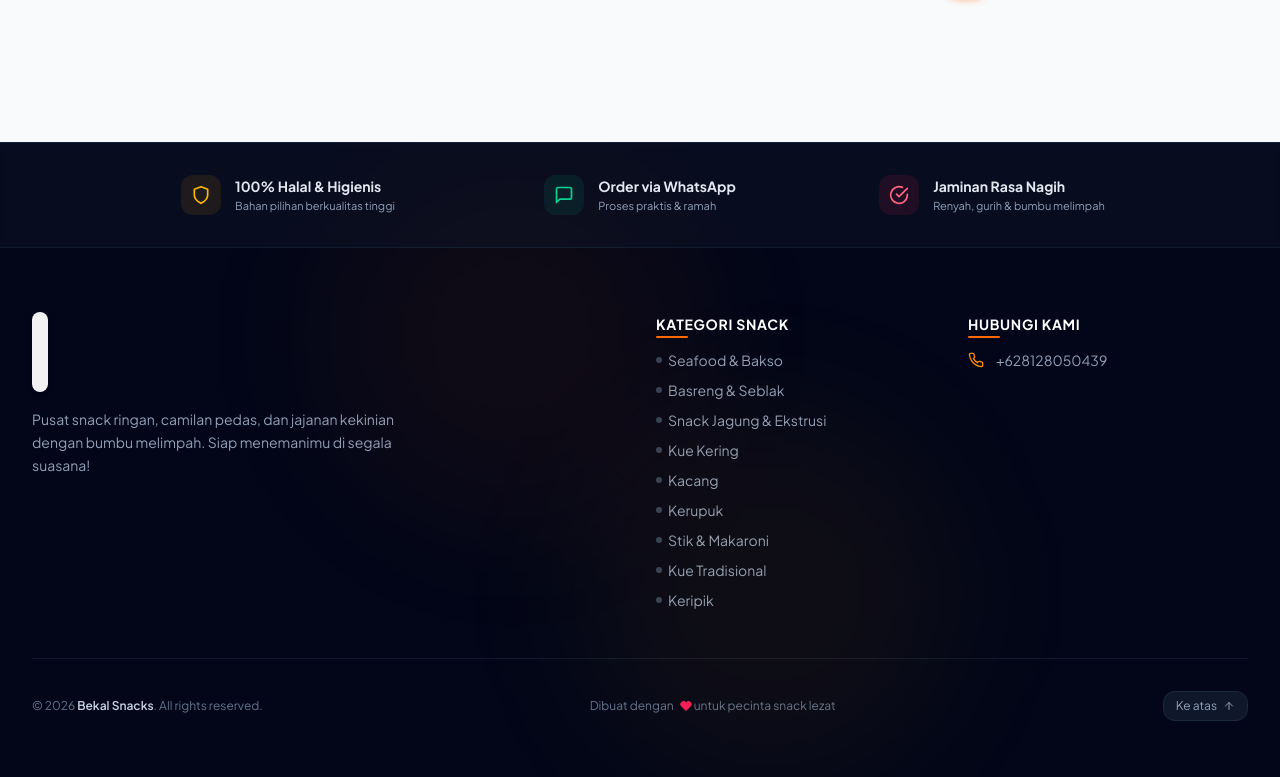
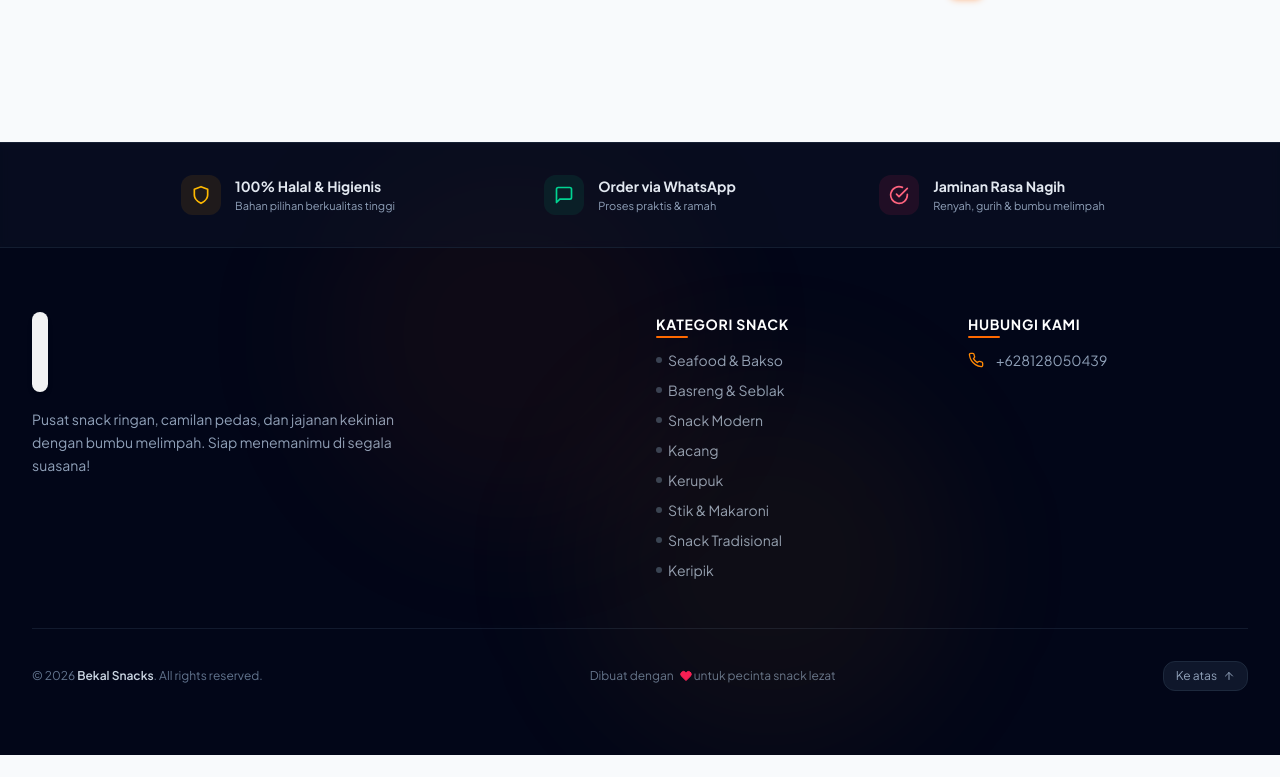
Before and after one commit to Yossy123/Crunch-Up, a React (Vite) app: page / in a window 1280 px wide. Shown: the part 1564-2341 px from the top of the page. After the commit the page ends 2319 px from the top, so only its background shows below. Built offline with nearby package versions, Linux system fonts and the light colour scheme.

Commit message:
feat: add product data and ProductGrid component for catalog display

```diff
--- a/src/components/ProductGrid.jsx
+++ b/src/components/ProductGrid.jsx
@@ -164,7 +164,7 @@
       {/* Grid or Empty State */}
       {currentProducts.length > 0 ? (
         <>
-          <div className="grid grid-cols-2 sm:grid-cols-3 md:grid-cols-4 lg:grid-cols-5 gap-4 sm:gap-6 min-h-[480px] sm:min-h-[580px]">
+          <div className="grid grid-cols-2 sm:grid-cols-3 md:grid-cols-4 lg:grid-cols-5 gap-4 sm:gap-6 items-start">
             {currentProducts.map(product => (
               <ProductCard
                 key={product.id}
--- a/src/data/products.json
+++ b/src/data/products.json
@@ -32,7 +32,7 @@
   {
     "id": 4,
     "name": "Brondong Manis",
-    "category": "Snack Jagung & Ekstrusi",
+    "category": "Snack Modern",
     "flavor": "Manis",
     "price": 16000,
     "image": "https://i.ibb.co.com/kVmwTy5t/snack-Brondong-Manis.jpg",
@@ -42,7 +42,7 @@
   {
     "id": 5,
     "name": "Brownies Kering Mini",
-    "category": "Kue Kering",
+    "category": "Snack Modern",
     "flavor": "Manis",
     "price": 26000,
     "image": "https://i.ibb.co.com/zhyqB439/snack-Brownies-Kering-Mini.jpg",
@@ -52,7 +52,7 @@
   {
     "id": 6,
     "name": "Cha cha coklat",
-    "category": "Kue Kering",
+    "category": "Snack Modern",
     "flavor": "Manis",
     "price": 16000,
     "image": "https://i.ibb.co.com/FqfKWP7N/snack-Cha-cha-coklat.jpg",
@@ -72,7 +72,7 @@
   {
     "id": 8,
     "name": "Gabus Asin",
-    "category": "Snack Jagung & Ekstrusi",
+    "category": "Snack Modern",
     "flavor": "Asin",
     "price": 26000,
     "image": "https://i.ibb.co.com/DDyqV1ss/snack-Gabus-Asin.jpg",
@@ -82,7 +82,7 @@
   {
     "id": 9,
     "name": "Gabus Indosari",
-    "category": "Snack Jagung & Ekstrusi",
+    "category": "Snack Modern",
     "flavor": "Keju",
     "price": 19000,
     "image": "https://i.ibb.co.com/ns5LRnMp/snack-Gabus-Indosari.jpg",
@@ -232,7 +232,7 @@
   {
     "id": 24,
     "name": "Keciput Bulat Mini",
-    "category": "Kue Tradisional",
+    "category": "Snack Tradisional",
     "flavor": "Manis",
     "price": 21000,
     "image": "https://i.ibb.co.com/tytSsM1/snack-Keciput-Bulat-Mini.jpg",
@@ -242,7 +242,7 @@
   {
     "id": 25,
     "name": "Kembang Goyang",
-    "category": "Kue Tradisional",
+    "category": "Snack Tradisional",
     "flavor": "Manis",
     "price": 0,
     "image": "https://i.ibb.co.com/0jYsm6z0/snack-Kembang-Goyang.jpg",
@@ -662,7 +662,7 @@
   {
     "id": 67,
     "name": "Kue Kering (Gosyen)",
-    "category": "Kue Kering",
+    "category": "Snack Modern",
     "flavor": "Manis",
     "price": 22000,
     "image": "https://i.ibb.co.com/Q1wQwqv/snack-Kue-Kering.jpg",
@@ -672,7 +672,7 @@
   {
     "id": 68,
     "name": "Kue Pang Pang",
-    "category": "Kue Kering",
+    "category": "Snack Modern",
     "flavor": "Manis",
     "price": 0,
     "image": "https://i.ibb.co.com/hxPYZ7HZ/snack-Kue-Pang-Pang.jpg",
@@ -682,7 +682,7 @@
   {
     "id": 69,
     "name": "Kue Semprong",
-    "category": "Kue Tradisional",
+    "category": "Snack Tradisional",
     "flavor": "Manis",
     "price": 26000,
     "image": "https://i.ibb.co.com/fYPzStHB/snack-Kue-Semprong.jpg",
@@ -692,7 +692,7 @@
   {
     "id": 70,
     "name": "Kue Tambang",
-    "category": "Kue Tradisional",
+    "category": "Snack Tradisional",
     "flavor": "Manis",
     "price": 16000,
     "image": "https://i.ibb.co.com/hJpV7xKh/snack-Kue-Tambang.jpg",
@@ -702,7 +702,7 @@
   {
     "id": 71,
     "name": "Kuping Gajah",
-    "category": "Kue Tradisional",
+    "category": "Snack Tradisional",
     "flavor": "Manis",
     "price": 26000,
     "image": "https://i.ibb.co.com/QFtX3BvL/snack-Kuping-Gajah.jpg",
@@ -782,7 +782,7 @@
   {
     "id": 79,
     "name": "Marie Wijan",
-    "category": "Kue Kering",
+    "category": "Snack Modern",
     "flavor": "Manis",
     "price": 21000,
     "image": "https://i.ibb.co.com/YrvNWrZ/snack-Marie-Wijen.jpg",
@@ -802,7 +802,7 @@
   {
     "id": 81,
     "name": "Pilus Cikur",
-    "category": "Snack Jagung & Ekstrusi",
+    "category": "Snack Modern",
     "flavor": "Asin",
     "price": 16000,
     "image": "https://i.ibb.co.com/bxLmVNv/snack-Pilus-Cikur.jpg",
@@ -812,7 +812,7 @@
   {
     "id": 82,
     "name": "Pilus Kecil",
-    "category": "Snack Jagung & Ekstrusi",
+    "category": "Snack Modern",
     "flavor": "Asin",
     "price": 21000,
     "image": "https://i.ibb.co.com/twYSQ7G2/snack-Pilus-Kecil.jpg",
@@ -822,7 +822,7 @@
   {
     "id": 83,
     "name": "Pisang Aroma",
-    "category": "Kue Tradisional",
+    "category": "Snack Tradisional",
     "flavor": "Manis",
     "price": 21000,
     "image": "https://i.ibb.co.com/qY3rYNjn/snack-Pisang-Aroma.jpg",
@@ -852,7 +852,7 @@
   {
     "id": 86,
     "name": "Ring Keju",
-    "category": "Snack Jagung & Ekstrusi",
+    "category": "Snack Modern",
     "flavor": "Keju",
     "price": 16000,
     "image": "https://i.ibb.co.com/Y4nrtzpm/snack-Ring-Keju.jpg",
@@ -862,7 +862,7 @@
   {
     "id": 87,
     "name": "Roti Bagelen",
-    "category": "Kue Kering",
+    "category": "Snack Modern",
     "flavor": "Manis",
     "price": 26000,
     "image": "https://i.ibb.co.com/8nSRFfmY/snack-Roti-Bagelen.jpg",
@@ -872,7 +872,7 @@
   {
     "id": 88,
     "name": "Sale Jari",
-    "category": "Kue Tradisional",
+    "category": "Snack Tradisional",
     "flavor": "Manis",
     "price": 32000,
     "image": "https://i.ibb.co.com/xtMtKcFY/snack-Sale-Jari.jpg",
@@ -882,7 +882,7 @@
   {
     "id": 89,
     "name": "Samosa",
-    "category": "Kue Tradisional",
+    "category": "Snack Tradisional",
     "flavor": "Asin",
     "price": 28000,
     "image": "https://i.ibb.co.com/kg330x7m/snack-Samosa.jpg",
@@ -902,7 +902,7 @@
   {
     "id": 91,
     "name": "Semprong Wisen",
-    "category": "Kue Tradisional",
+    "category": "Snack Tradisional",
     "flavor": "Manis",
     "price": 0,
     "image": "https://i.ibb.co.com/Zzj1K32Q/snack-Semprong-Wisen.jpg",
@@ -912,7 +912,7 @@
   {
     "id": 92,
     "name": "Sereal Coklat",
-    "category": "Snack Jagung & Ekstrusi",
+    "category": "Snack Modern",
     "flavor": "Manis",
     "price": 21000,
     "image": "https://i.ibb.co.com/1ty36XMf/snack-Sereal-Coklat.jpg",
@@ -922,7 +922,7 @@
   {
     "id": 93,
     "name": "Simping",
-    "category": "Kue Tradisional",
+    "category": "Snack Tradisional",
     "flavor": "Manis",
     "price": 19000,
     "image": "https://i.ibb.co.com/ym89Y5qL/snack-Simping.jpg",
@@ -932,7 +932,7 @@
   {
     "id": 94,
     "name": "Soes Kering",
-    "category": "Kue Kering",
+    "category": "Snack Modern",
     "flavor": "Keju",
     "price": 24000,
     "image": "https://i.ibb.co.com/Cpzsdg31/snack-Soes-Kering.jpg",
@@ -1022,7 +1022,7 @@
   {
     "id": 103,
     "name": "Sumpin",
-    "category": "Kue Tradisional",
+    "category": "Snack Tradisional",
     "flavor": "Asin",
     "price": 24000,
     "image": "https://i.ibb.co.com/Kp4yS3Cr/snack-Sumpin.jpg",
@@ -1062,7 +1062,7 @@
   {
     "id": 107,
     "name": "Tortilla",
-    "category": "Snack Jagung & Ekstrusi",
+    "category": "Snack Modern",
     "flavor": "Asin",
     "price": 21000,
     "image": "https://i.ibb.co.com/Rkmb5jzG/snack-Tortilla.jpg",
@@ -1072,7 +1072,7 @@
   {
     "id": 108,
     "name": "Wafer Roll",
-    "category": "Kue Kering",
+    "category": "Snack Modern",
     "flavor": "Manis",
     "price": 19000,
     "image": "https://i.ibb.co.com/1tfCqGcZ/snack-Wafer-Roll.jpg",
@@ -1082,7 +1082,7 @@
   {
     "id": 109,
     "name": "Waffer Mini",
-    "category": "Kue Kering",
+    "category": "Snack Modern",
     "flavor": "Manis",
     "price": 21000,
     "image": "https://i.ibb.co.com/twTQfzM0/snack-Waffer-Mini.jpg",
```
